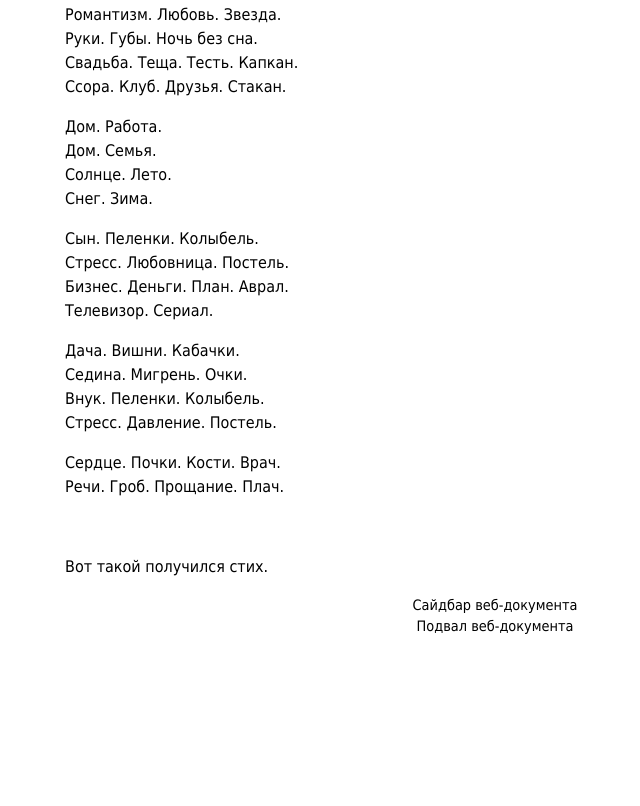
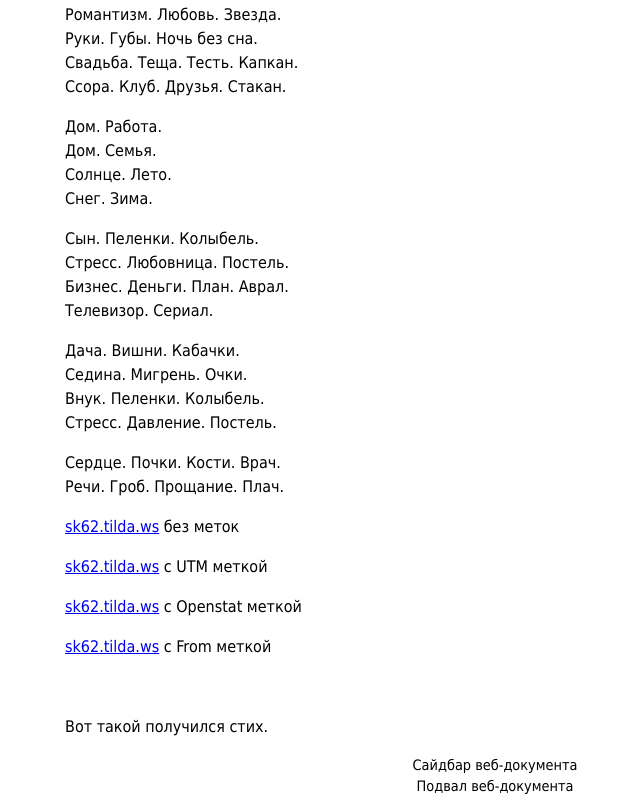
Before and after one commit to GMagistrov/gmagistrov.github.io, a plain HTML site: page text.html in a window 1280 px wide. Shown: the part 948-1754 px from the top of the page, without its empty margins (145-785 px from the left). Before the commit the page ends 1594 px from the top, so only its background shows below. Drawn offline with Linux system fonts and the light colour scheme.

Commit message:
Add files via upload

```diff
--- a/text.html
+++ b/text.html
@@ -60,6 +60,10 @@
             Стресс. Давление. Постель.</p>
             <p>Сердце. Почки. Кости. Врач.<br />
             Речи. Гроб. Прощание. Плач.</p>
+       <p><a href="https://sk62.tilda.ws/" target="_blank">sk62.tilda.ws</a> без меток</p>
+       <p><a href="https://sk62.tilda.ws/?utm_source=test1349.ru-utmetka&utm_medium=link&utm_campaign=new" target="_blank">sk62.tilda.ws</a> с UTM меткой</p>
+       <p><a href="https://sk62.tilda.ws/?_openstat=test1349.ru-openstatmetka;new;link;text" target="_blank">sk62.tilda.ws</a> с Openstat меткой</p>
+       <p><a href="https://sk62.tilda.ws/?from=test1349.ru-frometka" target="_blank">sk62.tilda.ws</a> с From меткой</p>
             <p>&nbsp;<p>
                 <p>Вот такой получился стих.</p>
             </article>
```
